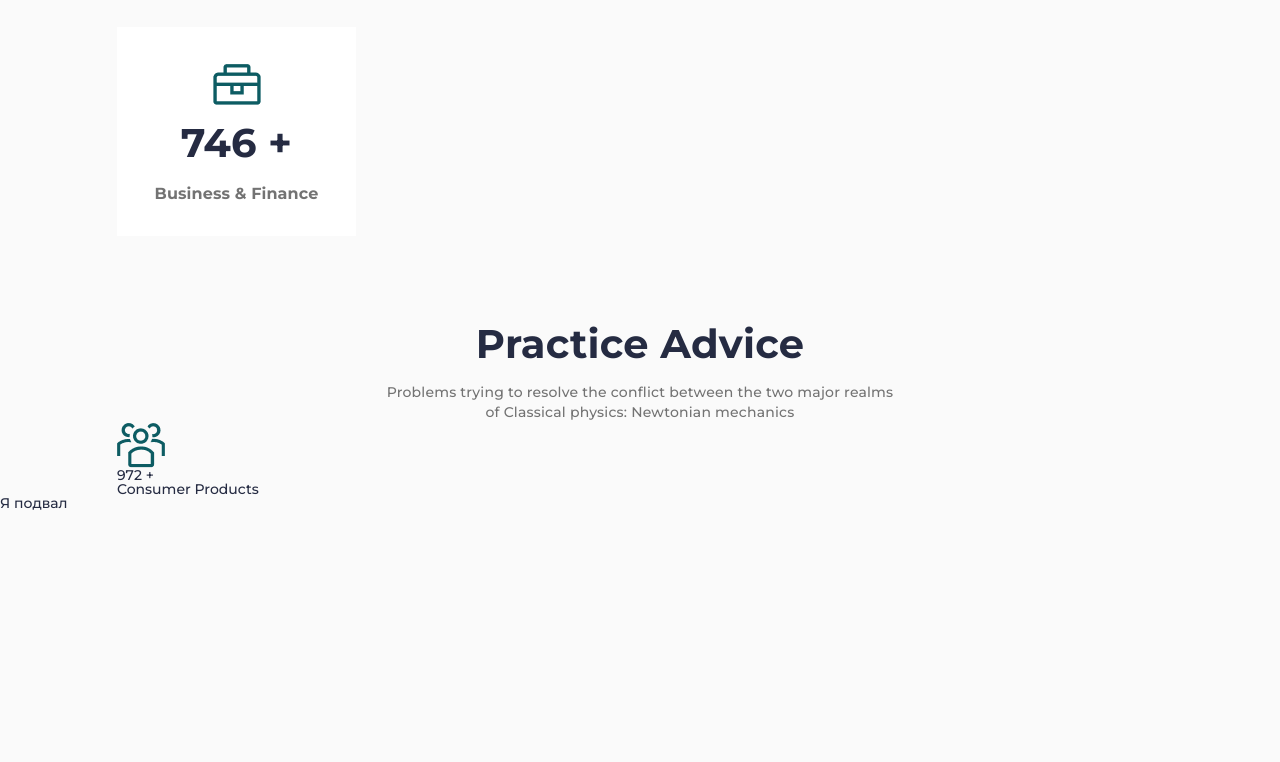
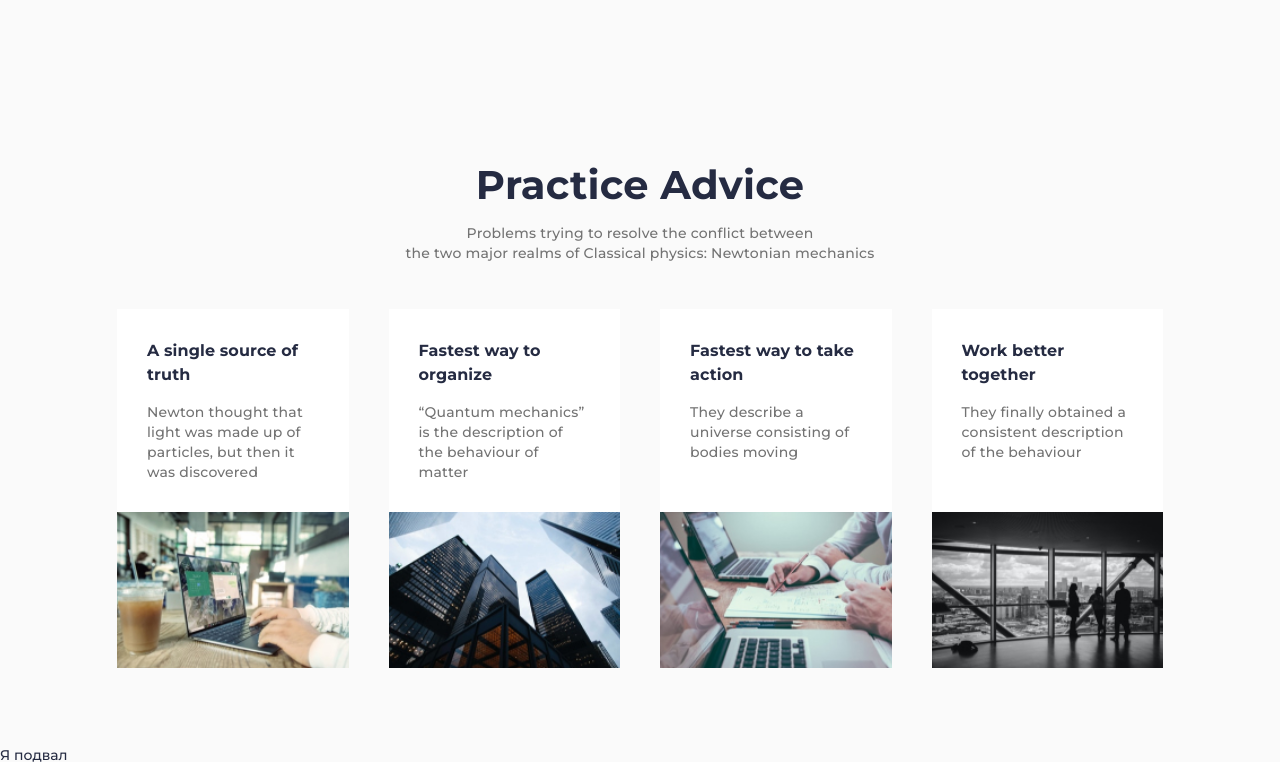
Before and after one commit to YodgorGA/Relvise, a plain HTML site: page index.html in a window 1280 px wide. Shown: the part 1371-2133 px from the top of the page. Before the commit the page ends 1881 px from the top, so only its background shows below. Drawn offline with Linux system fonts and the light colour scheme; files whose address does not match are found by name.

Commit message:
Added advice block

```diff
--- a/index.html
+++ b/index.html
@@ -139,18 +139,50 @@
                             Practice Advice
                         </h2>
                         <div class="header-block__sub-title">
-                            Problems trying to resolve the conflict between the two major realms <br>of Classical physics: Newtonian mechanics
+                            Problems trying to resolve the conflict between <br>the two major realms of Classical physics: Newtonian mechanics
                         </div>
                     </div>
+
                     <div class="advices__body">
                         <div class="advices__column">
                             <div class="advices__item">
-                                <div class="advices__icon"><img src='img/advantages/01.png' alt="Consumer Products"></div>
-                                <div class="advices__value">972 +</div>
-                                <div class="advices__text">Consumer Products</div>
+                                <div class="advices__item-content">
+                                    <a href='' class='advices__item-link'><div class="advices__item-header">A single source of truth</div></a>
+                                    <div class="advices__item-text">Newton thought that light was made up of particles, but then it was discovered </div>
+                                </div>
+                                <div class="advices__item-img _ibg"><a href='' class='advices__item-link'><img src='img/advices/01.jpg' alt="A single source of truth"></a></div>
                             </div>
                         </div>
 
+                        <div class="advices__column">
+                            <div class="advices__item">
+                                <div class="advices__item-content">
+                                    <a href='' class='advices__item-link'><div class="advices__item-header">Fastest way to organize</div></a>
+                                    <div class="advices__item-text">“Quantum mechanics” is the description of the behaviour of matter</div>
+                                </div>
+                                <div class="advices__item-img _ibg"><a href='' class='advices__item-link'><img src='img/advices/02.jpg' alt="Fastest way to organize"></a></div>
+                            </div>
+                        </div>
+
+                        <div class="advices__column">
+                            <div class="advices__item">
+                                <div class="advices__item-content">
+                                    <a href='' class='advices__item-link'><div class="advices__item-header">Fastest way to take action</div></a>
+                                    <div class="advices__item-text">They describe a universe consisting of bodies moving</div>
+                                </div>
+                                <div class="advices__item-img _ibg"><a href='' class='advices__item-link'><img src='img/advices/03.jpg' alt="Fastest way to take action"></a></div>
+                            </div>
+                        </div>
+
+                        <div class="advices__column">
+                            <div class="advices__item">
+                                <div class="advices__item-content">
+                                    <a href='' class='advices__item-link'><div class="advices__item-header">Work better together</div></a>
+                                    <div class="advices__item-text">They finally obtained a consistent description of the behaviour</div>
+                                </div>
+                                <div class="advices__item-img _ibg"><a href='' class='advices__item-link'><img src='img/advices/04.jpg' alt="Work better together"></a></div>
+                            </div>
+                        </div>
                     </div>
                 </div>
             </section>
--- a/styles.scss
+++ b/styles.scss
@@ -192,6 +192,8 @@ body {
         z-index: 2;
     }
     &__advantages {
+    }
+    &__advices {
     }
 }
 /*Main_block*/
@@ -461,6 +463,98 @@ body {
         padding: 30px 0;
     }
 }
+/*Advices*/
+.advices {
+    padding: 80px 0px 80px 0px;
+
+    &__container {
+    }
+
+    &__header {
+        margin:0px 0px 45px 0px;
+    }
+    @media (max-width: 767px){
+        &__header {
+            margin:0px 0px 25px 0px;
+        }
+    }
+
+    &__body {
+        display: flex;
+        margin: 0px -20px -30px;
+        flex-wrap: wrap;
+    }
+
+    &__column {
+        padding: 0px 20px;
+        flex: 0 1 25%;
+        margin: 0px 0px 30px 0px;
+    }
+
+    &__item {
+        background-color:#fff;
+        display: flex;
+        height: 100%;
+        flex-direction: column;
+    }
+
+    &__item-content{
+        text-align: start;
+        padding: 30px;
+        flex: 1 1 auto;
+    }
+
+
+    &__item-header {
+        font-weight: 700;
+        font-size: 16px;
+        line-height: 150%;
+        letter-spacing: 0.1px;
+        color:#252B42;
+    }
+
+    &__item-text {
+        font-weight: 500;
+        line-height: 143%;
+        font-size: 14px;
+        letter-spacing: 0.2px;
+        color: #737373;
+
+    }
+    &__item-img{
+        display: block;
+        padding: 0px 0px 60% 0px;
+    }
+    &__item-link{
+        display:inline-block;
+        margin: 0px 0px 15px 0px;
+    }
+    &__item-link:hover{
+        text-decoration: underline;
+    }
+
+    @media (max-width: 1040px){
+        &__column {
+            flex: 0 1 50%;
+        }
+    }
+    @media (max-width: 630px){
+        &__column {
+            flex: 0 1 100%;
+        }
+    }
+
+}
+@media (max-width: 993px){
+    .advices {
+        padding: 60px 0px 80px 0px;
+    }
+}
+@media (max-width: 767px){
+    .advices {
+        padding: 40px 0px 40px 0px;
+    }
+}
 
 /*Footer*/
 .footer{
```
Also changed, not shown: css/styles.css, img/advices/01.jpg (added), img/advices/01.png (deleted), img/advices/02.jpg (added), img/advices/02.png (deleted), img/advices/03.jpg (added), img/advices/03.png (deleted), img/advices/04.jpg (added), img/advices/04.png (deleted), 1 other file.
